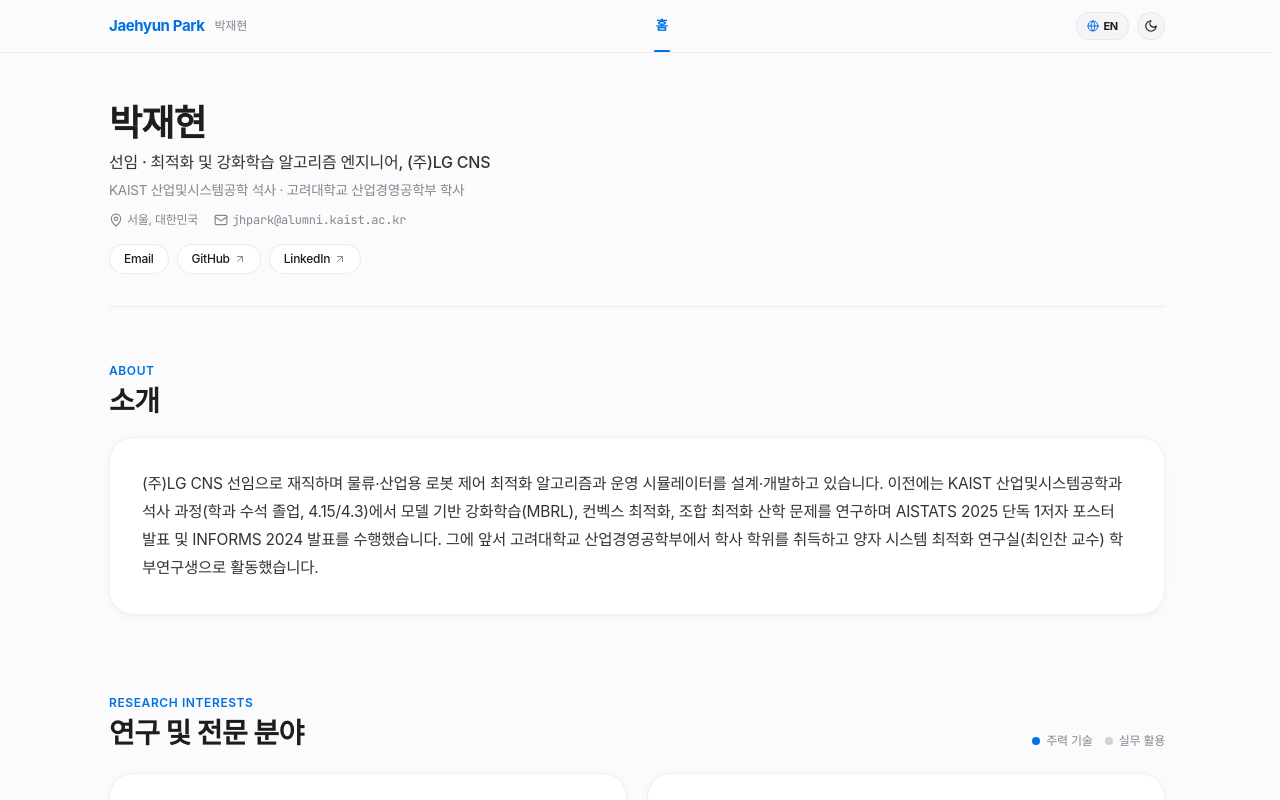
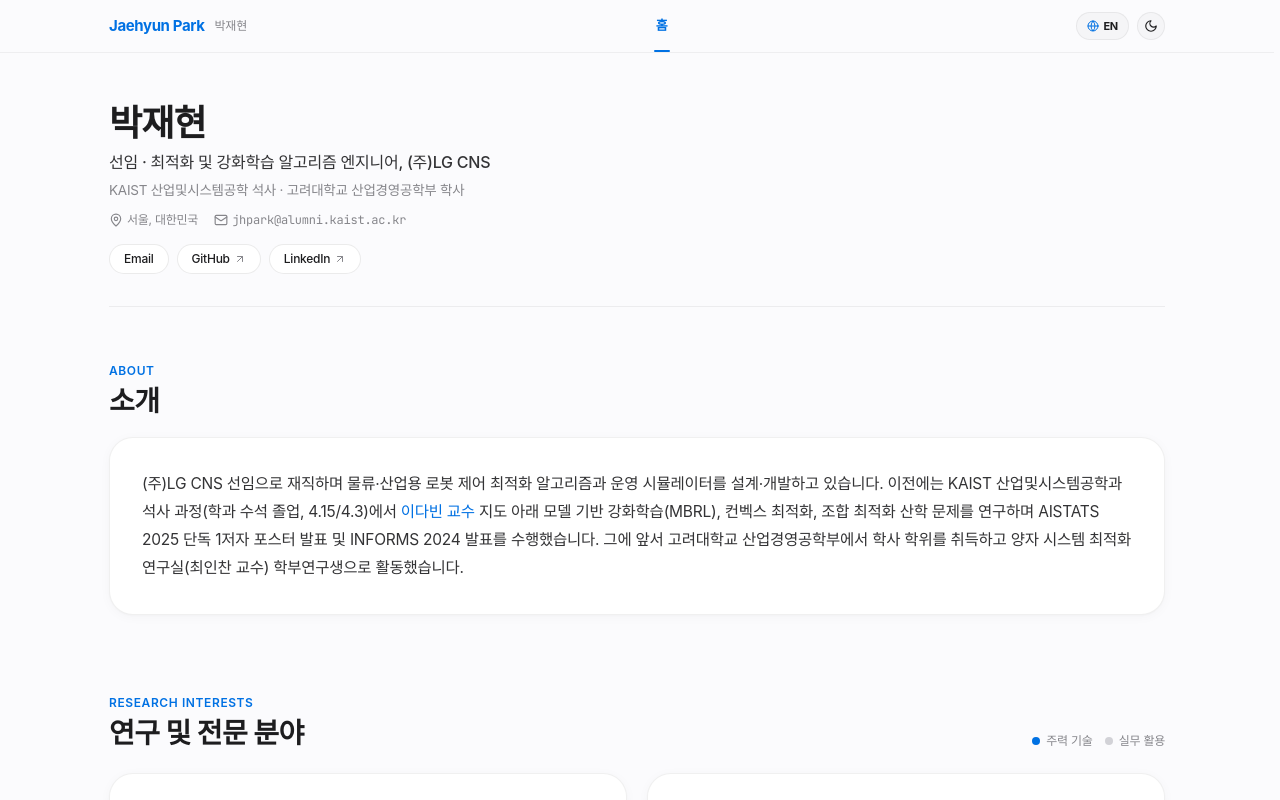
Before and after one commit to sib-jhpark/main, a React (Vite) app: page / in a window 1280 px wide. Shown: the top 800 px of the page. Built offline with nearby package versions, Linux system fonts and the light colour scheme; a web font is replaced by a local one.

Commit message:
feat: add KAIST M.S. advisor Prof. Dabeen Lee with clickable link

```diff
--- a/src/components/ExperienceSection.tsx
+++ b/src/components/ExperienceSection.tsx
@@ -2,6 +2,7 @@ import { Briefcase, GraduationCap } from 'lucide-react';
 import { useThemeLanguage } from '../context/ThemeLanguageContext';
 import { profileData } from '../data/profile';
 import type { ExperienceItem } from '../types/profile';
+import { renderTextWithLinks } from '../utils/renderTextWithLinks';
 
 function TimelineList({ items }: { items: ExperienceItem[] }) {
   const { pick } = useThemeLanguage();
@@ -33,7 +34,7 @@ function TimelineList({ items }: { items: ExperienceItem[] }) {
             </div>
 
             <p className="text-[14px] leading-relaxed text-[#86868B]">
-              {pick(item.summary)}
+              {renderTextWithLinks(pick(item.summary))}
             </p>
 
             {item.bullets.length > 0 && (
@@ -44,7 +45,7 @@ function TimelineList({ items }: { items: ExperienceItem[] }) {
                     className="flex items-start gap-2.5 text-[13.5px] leading-relaxed text-[#1D1D1F]/85 dark:text-[#F5F5F7]/85"
                   >
                     <span className="mt-2 w-1 h-1 rounded-full bg-[#86868B] shrink-0" />
-                    <span>{pick(bullet)}</span>
+                    <span>{renderTextWithLinks(pick(bullet))}</span>
                   </li>
                 ))}
               </ul>
--- a/src/components/HeroBento.tsx
+++ b/src/components/HeroBento.tsx
@@ -1,6 +1,7 @@
 import { ArrowUpRight, Mail, MapPin } from 'lucide-react';
 import { useThemeLanguage } from '../context/ThemeLanguageContext';
 import { profileData } from '../data/profile';
+import { renderTextWithLinks } from '../utils/renderTextWithLinks';
 
 export function HeroBento() {
   const { language, pick } = useThemeLanguage();
@@ -89,7 +90,7 @@ export function HeroBento() {
 
         <div className="bento-card p-6 sm:p-8">
           <p className="text-[14.5px] sm:text-[15.5px] leading-[1.8] text-[#1D1D1F]/90 dark:text-[#F5F5F7]/90">
-            {pick(profileData.bio)}
+            {renderTextWithLinks(pick(profileData.bio))}
           </p>
         </div>
       </section>
--- a/src/data/profile.ts
+++ b/src/data/profile.ts
@@ -36,8 +36,8 @@ export const profileData: ProfileData = {
     en: 'Bridging Model-Based RL &\nMathematical Optimization to Real Robots.',
   },
   bio: {
-    ko: '(주)LG CNS 선임으로 재직하며 물류·산업용 로봇 제어 최적화 알고리즘과 운영 시뮬레이터를 설계·개발하고 있습니다. 이전에는 KAIST 산업및시스템공학과 석사 과정(학과 수석 졸업, 4.15/4.3)에서 모델 기반 강화학습(MBRL), 컨벡스 최적화, 조합 최적화 산학 문제를 연구하며 AISTATS 2025 단독 1저자 포스터 발표 및 INFORMS 2024 발표를 수행했습니다. 그에 앞서 고려대학교 산업경영공학부에서 학사 학위를 취득하고 양자 시스템 최적화 연구실(최인찬 교수) 학부연구생으로 활동했습니다.',
-    en: 'I am a Senior Associate at LG CNS, where I design and develop optimization algorithms and operational simulators for logistics and industrial robot fleets. Previously, I earned my M.S. in Industrial & Systems Engineering at KAIST (ranked 1st in department, GPA 4.15/4.3), researching Model-Based Reinforcement Learning (MBRL), convex optimization, and combinatorial optimization, with a sole first-author paper at AISTATS 2025 and a talk at INFORMS 2024. Prior to KAIST, I received my B.S. in Industrial Management Engineering from Korea University, where I worked as an undergraduate researcher in the Quantum Systems Optimization Lab.',
+    ko: '(주)LG CNS 선임으로 재직하며 물류·산업용 로봇 제어 최적화 알고리즘과 운영 시뮬레이터를 설계·개발하고 있습니다. 이전에는 KAIST 산업및시스템공학과 석사 과정(학과 수석 졸업, 4.15/4.3)에서 [이다빈 교수](https://dabeenl.github.io/) 지도 아래 모델 기반 강화학습(MBRL), 컨벡스 최적화, 조합 최적화 산학 문제를 연구하며 AISTATS 2025 단독 1저자 포스터 발표 및 INFORMS 2024 발표를 수행했습니다. 그에 앞서 고려대학교 산업경영공학부에서 학사 학위를 취득하고 양자 시스템 최적화 연구실(최인찬 교수) 학부연구생으로 활동했습니다.',
+    en: 'I am a Senior Associate at LG CNS, where I design and develop optimization algorithms and operational simulators for logistics and industrial robot fleets. Previously, I earned my M.S. in Industrial & Systems Engineering at KAIST (ranked 1st in department, GPA 4.15/4.3) advised by [Prof. Dabeen Lee](https://dabeenl.github.io/), researching Model-Based Reinforcement Learning (MBRL), convex optimization, and combinatorial optimization, with a sole first-author paper at AISTATS 2025 and a talk at INFORMS 2024. Prior to KAIST, I received my B.S. in Industrial Management Engineering from Korea University, where I worked as an undergraduate researcher in the Quantum Systems Optimization Lab.',
   },
   currentFocus: [
     {
@@ -360,6 +360,10 @@ export const profileData: ProfileData = {
       },
       bullets: [
         {
+          ko: '지도교수: [이다빈 교수](https://dabeenl.github.io/) (Optimization and Algorithms Lab)',
+          en: 'Advisor: [Prof. Dabeen Lee](https://dabeenl.github.io/) (Optimization and Algorithms Lab)',
+        },
+        {
           ko: '학회 발표: AISTATS 2025 (단독 1저자 포스터 발표), INFORMS 2024 발표',
           en: 'Conferences: AISTATS 2025 (Sole 1st author poster), INFORMS 2024 presentation',
         },
--- /dev/null
+++ b/src/utils/renderTextWithLinks.tsx
@@ -0,0 +1,38 @@
+import type { ReactNode } from 'react';
+
+const LINK_PATTERN = /\[([^\]]+)\]\((https?:\/\/[^)\s]+)\)/g;
+
+/**
+ * Renders inline markdown-style links `[label](https://...)` safely as anchor elements.
+ */
+export function renderTextWithLinks(text: string): ReactNode {
+  const parts: ReactNode[] = [];
+  let lastIndex = 0;
+  let match: RegExpExecArray | null;
+
+  LINK_PATTERN.lastIndex = 0;
+  while ((match = LINK_PATTERN.exec(text)) !== null) {
+    if (match.index > lastIndex) {
+      parts.push(text.slice(lastIndex, match.index));
+    }
+    const [, label, url] = match;
+    parts.push(
+      <a
+        key={`${match.index}-${url}`}
+        href={url}
+        target="_blank"
+        rel="noreferrer"
+        className="text-[#0071E3] dark:text-[#2997FF] hover:underline underline-offset-4 font-medium"
+      >
+        {label}
+      </a>
+    );
+    lastIndex = match.index + match[0].length;
+  }
+
+  if (lastIndex < text.length) {
+    parts.push(text.slice(lastIndex));
+  }
+
+  return parts.length > 0 ? parts : text;
+}
```
